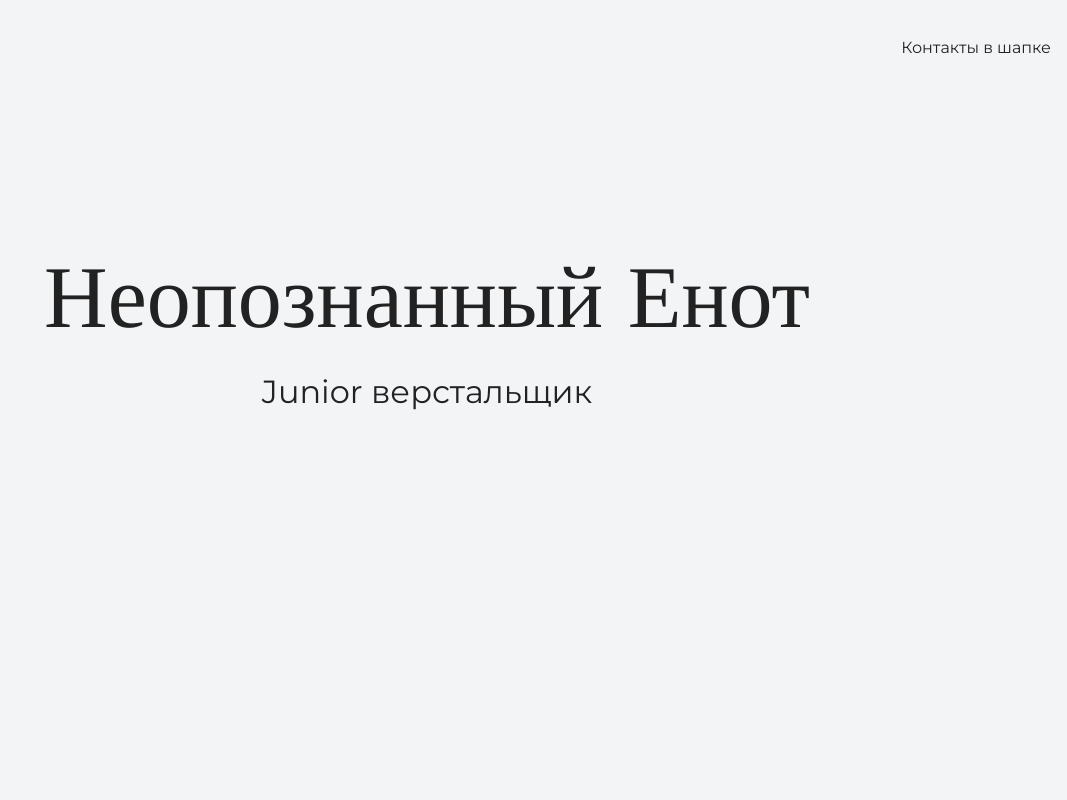
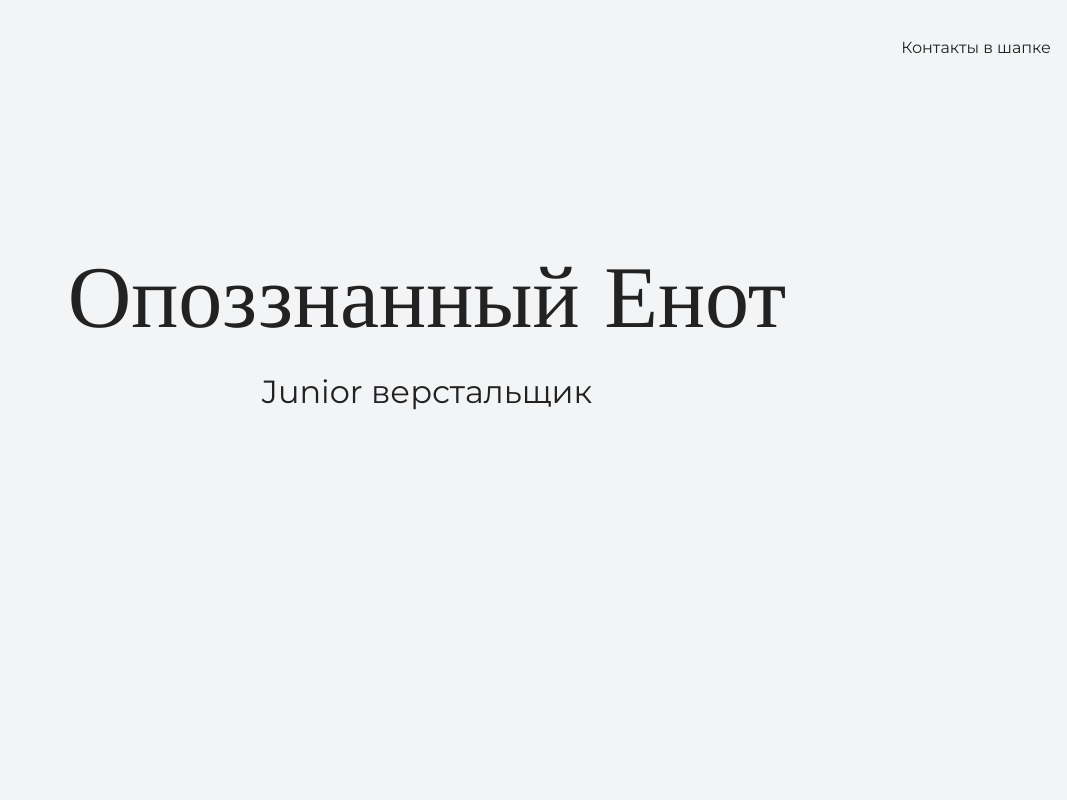
Before and after one commit to ratiborart/my-site, a plain HTML site: page index.html in a window 1280 px wide. Shown: the top 800 px of the page, without its empty margins (213-1280 px from the left). Drawn offline with nearby package versions, Linux system fonts and the light colour scheme.

Commit message:
меняет текст на главной странице

```diff
--- a/index.html
+++ b/index.html
@@ -13,7 +13,7 @@
           </header>
 
     <section class="hero-image">
-      <div class="container"><h1 class="heading">Неопознанный Енот</h1>
+      <div class="container"><h1 class="heading">Опоззнанный Енот</h1>
       <p>Junior верстальщик</p></div>
     </section>
 
```
